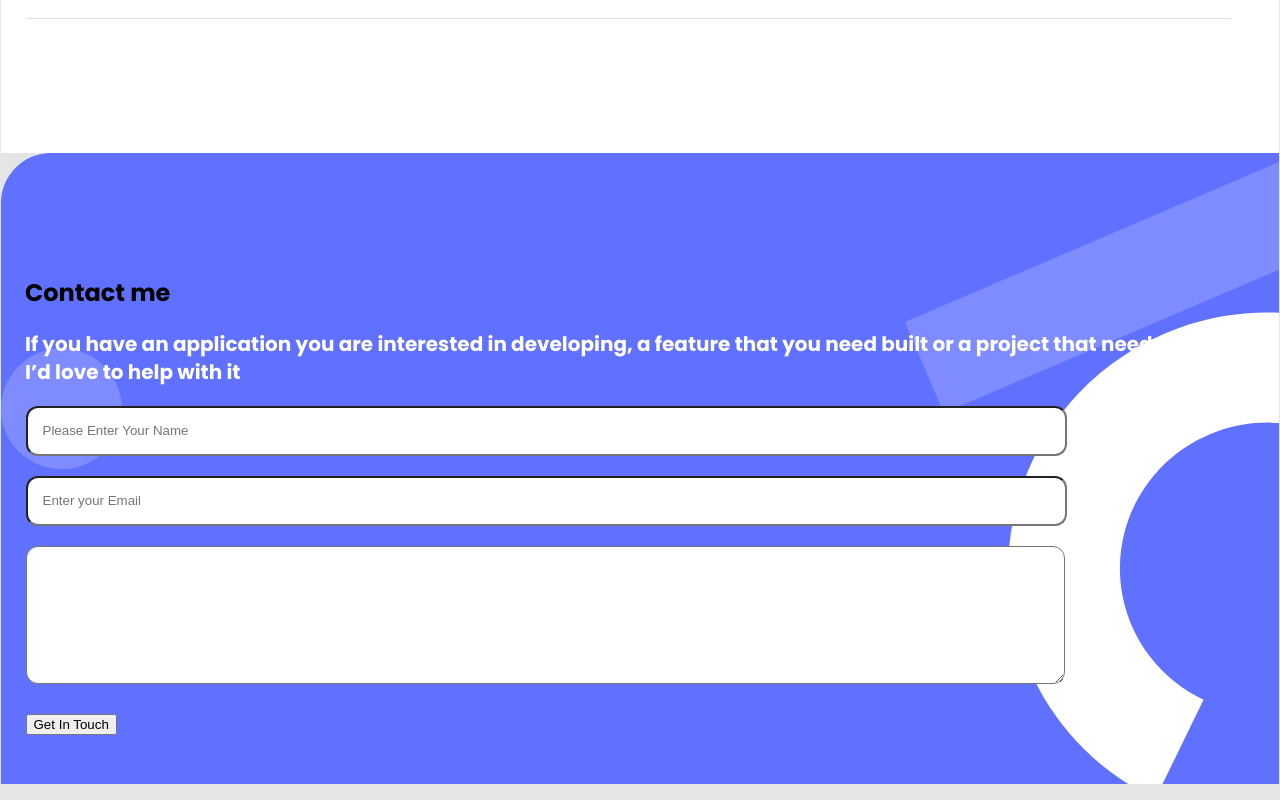
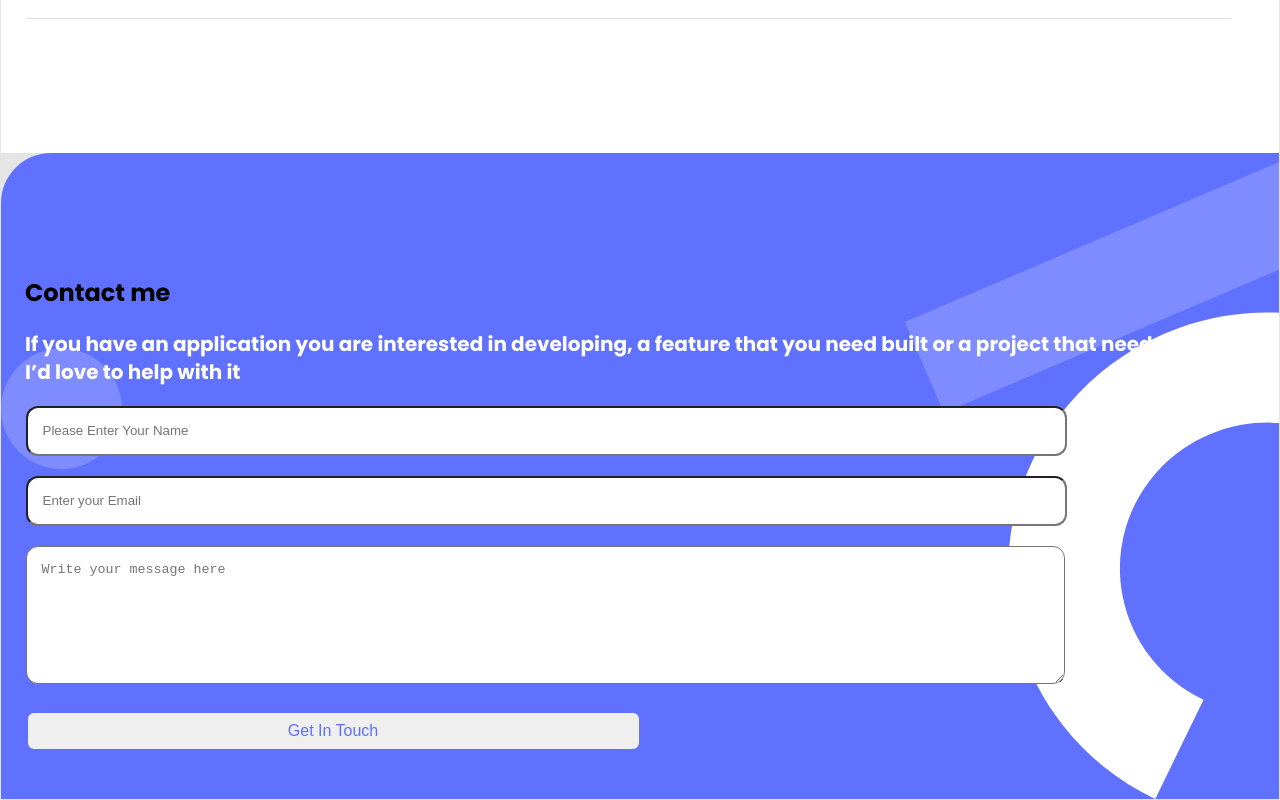
Before and after one commit to V-Blaze/My-Portfolio, a website: page index.html in a window 1280 px wide. Shown: the part 7159-7959 px from the top of the page. Drawn offline with Linux system fonts and the light colour scheme.

Commit message:
Styled the submit button

```diff
--- a/index.html
+++ b/index.html
@@ -200,10 +200,10 @@
                     <input type="email" name="email" id="email" placeholder="Enter your Email" required>
                 </li>
                 <li>
-                    <textarea name="meassage" id="meassage" cols="19" rows="7" maxlength="500" required></textarea>
+                    <textarea name="meassage" id="meassage" cols="19" rows="7" maxlength="500" placeholder="Write your message here" required></textarea>
                 </li>
                 <li>
-                    <button type="submit">Get In Touch</button>
+                    <button type="submit" class="contact-submit">Get In Touch</button>
                 </li>
             </ul>
         </form>
--- a/style.css
+++ b/style.css
@@ -325,10 +325,24 @@ textarea {
   border-radius: 12px;
 }
 
+.contact-submit {
+  width: 50%;
+  font-style: normal;
+  font-weight: 500;
+  font-size: 16px;
+  line-height: 24px;
+  border-radius: 8px;
+  padding: 6px;
+  border: solid 2px #6070ff;
+  color: #6070ff;
+}
+
 .project-button:hover,
-.about-button:hover {
+.about-button:hover,
+.contact-submit:hover {
   background: #6070ff;
   color: #fff;
+  border: solid 2px #fff
 }
 
 .social-links img:hover {
```
